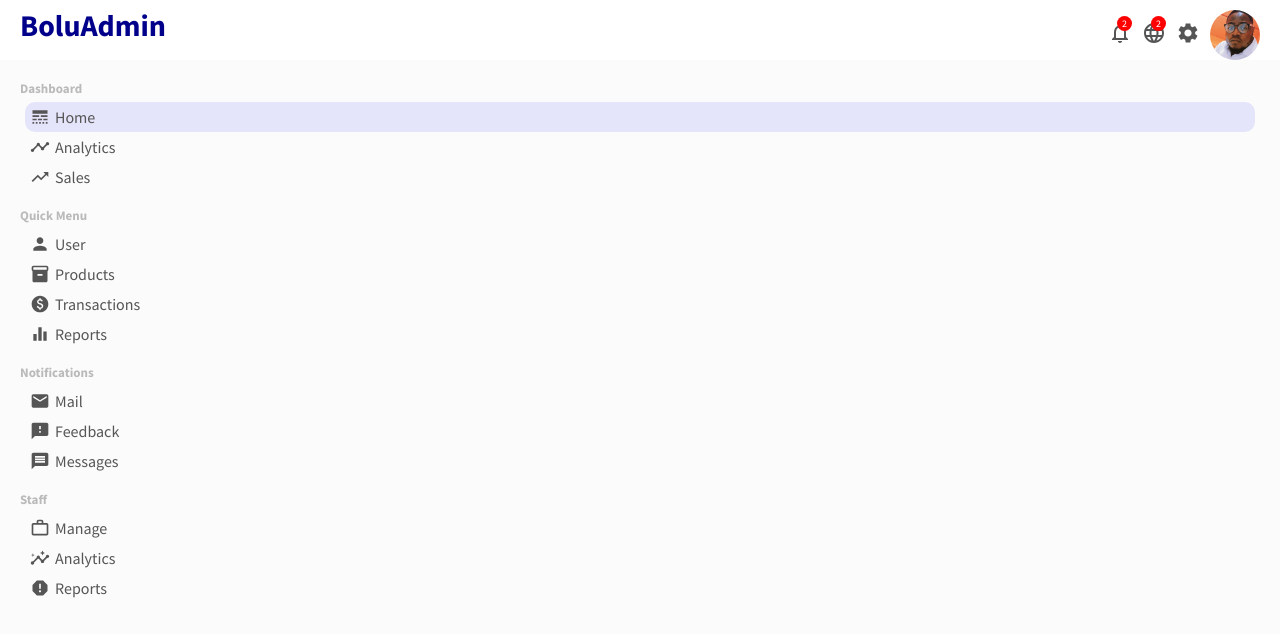
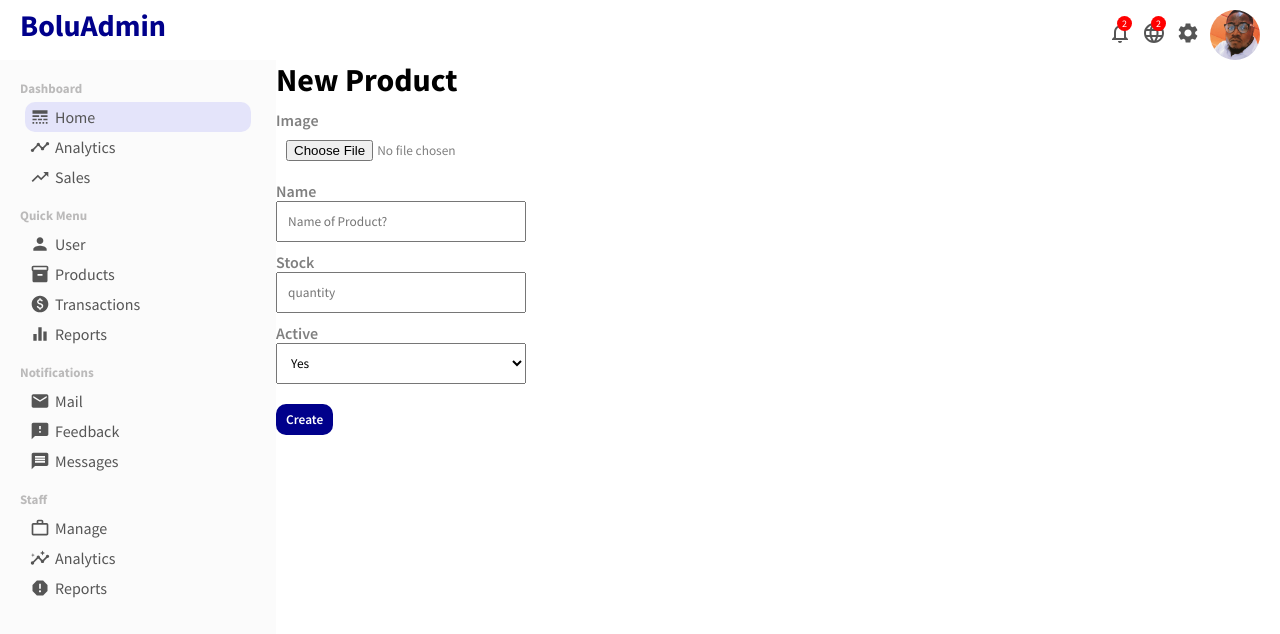
Before and after one commit to B0luwatifemi/BoluAdmin_01, a React (Create React App) app: page /newProduct in a window 1280 px wide. Shown: the top 634 px of the page. Built offline with nearby package versions, Linux system fonts and the light colour scheme.

Commit message:
New Product Commit

```diff
--- a/src/App.js
+++ b/src/App.js
@@ -12,6 +12,7 @@ import User from "./Pages/user/User";
 import NewUser from "./Pages/newUser/NewUser";
 import ProductList from "./Pages/productList/ProductList";
 import Product from "./Pages/product/Product";
+import NewProduct from "./Pages/newProduct/NewProduct";
 function App() {
   return (
     <BrowserRouter>
@@ -25,6 +26,7 @@ function App() {
         <Route path="/newUser" element={<NewUser />} />
         <Route path="/product" element={<ProductList />} />
         <Route path="/product/:productid" element={<Product />} />
+        <Route path="/newProduct" element={<NewProduct />} />
       </Routes>
       </div>
     </BrowserRouter>
--- a/src/Components/sidebar/Sidebar.jsx
+++ b/src/Components/sidebar/Sidebar.jsx
@@ -9,11 +9,12 @@ export default function Sidebar() {
             <div className="sidebarMenu">
                 <h3 className="sidebarTitle">Dashboard</h3>
                 <ul className="sidebarList">
+                    <Link to="/" className="link">
                     <li className="sidebarListItem active">
-
                         <LineStyle className="sidebarIcon" />
                         Home
                     </li>
+                    </Link>
                     <li className="sidebarListItem">
                         <Timeline className="sidebarIcon" />
                        Analytics
--- /dev/null
+++ b/src/Pages/newProduct/NewProduct.jsx
@@ -0,0 +1,31 @@
+import "./newProduct.css"
+
+export default function NewProduct() {
+  return (
+    <div className="newProduct">
+      <h1 className="addProductTitle">New Product</h1>
+      <form className="addProductForm">
+          <div className="addProductItem">
+              <label>Image</label>
+              <input type="file" id="file" />
+          </div>
+          <div className="addProductItem">
+              <label>Name</label>
+              <input type="text" placeholder="Name of Product?" />
+          </div>
+          <div className="addProductItem">
+              <label>Stock</label>
+              <input type="text" placeholder="quantity" />
+          </div>
+          <div className="addProductItem">
+              <label>Active</label>
+              <select name="active" id="active">
+                  <option value="yes">Yes</option>
+                  <option value="no">No</option>
+              </select>
+          </div>
+          <button className="addProductButton">Create</button>
+      </form>
+    </div>
+  );
+}
--- /dev/null
+++ b/src/Pages/newProduct/newProduct.css
@@ -0,0 +1,39 @@
+.newProduct {
+    flex: 4;
+}
+
+.addProductForm {
+    margin-top: 10px;
+}
+
+.addProductItem {
+    width: 250px;
+    display: flex;
+    flex-direction: column;
+    margin-bottom: 10px;
+}
+
+.addProductItem {
+    color: grey;
+    font-weight: 600;
+    margin-bottom: 10px;
+}
+
+.addProductItem >input{
+    padding: 10px;
+}
+
+.addProductItem > select {
+    padding: 10px;
+}
+
+.addProductButton {
+    margin-top: 10px;
+    padding: 7px 10px;
+    border: none;
+    border-radius: 10px;
+    background-color: darkblue;
+    color: white;
+    font-weight: 600;
+    cursor: pointer;
+}
--- a/src/Pages/product/Product.jsx
+++ b/src/Pages/product/Product.jsx
@@ -2,6 +2,7 @@ import { Link } from "react-router-dom";
 import "./product.css"
 import Chart from "../../Components/charts/Chart";
 import { productData } from "../../dummyData";
+import { Publish } from "@mui/icons-material";
 
 export default function Product() {
   return (
@@ -18,7 +19,7 @@ export default function Product() {
           </div>
           <div className="productTopRight">
               <div className="productInfoTop">
-                  <img src="./Image/An1.jpeg" alt="" className="productInfoImg" />
+                  <img src="/Image/An1.jpeg" alt="" className="productInfoImg" />
                   <span className="productName">Apple Airpods</span>
               </div>
               <div className="productInfoBottom">
@@ -27,21 +28,49 @@ export default function Product() {
                       <span className="productInfoValue">123</span>
                   </div>
                   <div className="productInfoItem">
-                      <span className="productInfoKey">sales</span>
+                      <span className="productInfoKey">sales:</span>
                       <span className="productInfoValue">$1,230</span>
                   </div>
                   <div className="productInfoItem">
-                      <span className="productInfoKey">active</span>
+                      <span className="productInfoKey">active:</span>
                       <span className="productInfoValue">yes</span>
                   </div>
                   <div className="productInfoItem">
-                      <span className="productInfoKey">in stock</span>
+                      <span className="productInfoKey">in stock:</span>
                       <span className="productInfoValue">no</span>
                   </div>
               </div>
           </div>
       </div>
-      <div className="productBottom"></div>
+      <div className="productBottom">
+          <form className="productForm">
+                <div className="productFormLeft">
+                    <label >Prodcut Name</label>
+                    <input type="text" placeholder="Apple Airpod" />
+                    <label >In Stock</label>
+                    <select name="InStock" id="inStock">
+                        <option value="yes">Yes</option>
+                        <option value="no">No</option>
+                    </select>
+                    <label >Active</label>
+                    <select name="active" id="active">
+                        <option value="yes">Yes</option>
+                        <option value="no">No</option>
+                    </select>
+
+                </div>
+                <div className="productFormRight">
+                    <div className="productUpload">
+                        <img src="/Image/A1.jpeg" alt="" className="productUploadImg" />
+                        <label for="file">
+                        <Publish/>
+                        </label>
+                        <input type="file" id="file" style={{display:"none"}} />
+                    </div>
+                    <button className="productButton">Update</button>
+                </div>
+          </form>
+      </div>
     </div>
   );
 }
--- a/src/Pages/product/product.css
+++ b/src/Pages/product/product.css
@@ -19,3 +19,110 @@
     color: white;
     cursor: pointer;
 }
+
+.productTop {
+    display: flex;
+}
+.productTopLeft, .productTopRight {
+    flex: 1;
+}
+
+.productTopRight {
+    padding: 20px;
+    margin: 20px;
+    box-shadow: 0px 0px 15px -10px rgba(0,0,0,0.75);
+    -webkit-box-shadow: 0px 0px 15px -10px rgba(0,0,0,0.75);
+}
+
+.productInfoImg {
+    width: 40px;
+    height: 40px;
+    border-radius: 50%;
+    object-fit: cover;
+    margin-right: 20px;
+}
+
+.productInfoTop {
+    display: flex;
+    align-items: center;
+}
+
+.productName {
+    font-weight: 600;
+}
+
+.productInfoButton {
+    margin-top: 10px;
+}
+
+.productInfoItem {
+    width: 150px;
+    display: flex;
+    justify-content: space-between;
+}
+
+.productInfoValue {
+    font-weight: 500;
+}
+
+.productTopBottom {
+    padding: 20px;
+    margin: 20px;
+    box-shadow: 0px 0px 15px -10px rgba(0,0,0,0.75);
+    -webkit-box-shadow: 0px 0px 15px -10px rgba(0,0,0,0.75);
+}
+ .productForm {
+     display: flex;
+     justify-content: space-between;
+ }
+
+ .productFormLeft {
+     display: flex;
+     flex-direction: column;
+ }
+
+ .productFormLeft>label {
+     margin-bottom: 10px;
+     color: grey;
+ }
+
+ .productFormLeft>input {
+     margin-bottom: 10px;
+     border: none;
+     padding: 5px;
+     border-bottom: 1px solid grey;
+ }
+
+ .productFormLeft>select {
+     margin-bottom: 10px;
+
+ }
+
+ .productUploadImg {
+     width: 100px;
+     height: 100px;
+     border-radius: 10px;
+     object-fit: cover;
+     margin-right: 20px;
+ }
+
+ .productFormRight {
+     display: flex;
+     flex-direction: column;
+     justify-content: space-around;
+ }
+
+ .productUpload {
+     display: flex;
+     align-items: center;
+ }
+
+ .productButton {
+     border: none;
+     padding: 5px;
+     border-radius: 5px;
+     background-color: darkblue;
+     color: white;
+     font-weight: 600;
+     cursor: pointer;
+ }
--- a/src/Pages/productList/ProductList.jsx
+++ b/src/Pages/productList/ProductList.jsx
@@ -44,7 +44,7 @@ export default function ProductList() {
             renderCell:(params)=>{
               return (
                 <>
-                <Link to={"/product" +"/" + params.row.id}>
+                <Link to={"/product/" + params.row.id}>
                 <button className="productListEdit">Edit</button>
                 </Link>
                 <DeleteOutline
--- a/src/Pages/userList/UserList.jsx
+++ b/src/Pages/userList/UserList.jsx
@@ -41,7 +41,7 @@ export default function UserList() {
         renderCell:(params)=>{
           return (
             <>
-            <Link to={"/user" + "/" + params.row.id}>
+            <Link to={"/user/" + params.row.id}>
             <button className="userListEdit">Edit</button>
             </Link>
             <DeleteOutline
```
Also changed, not shown: src/Pages/product/A1.jpeg (added).
